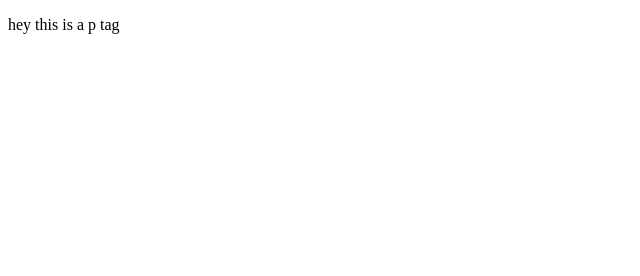
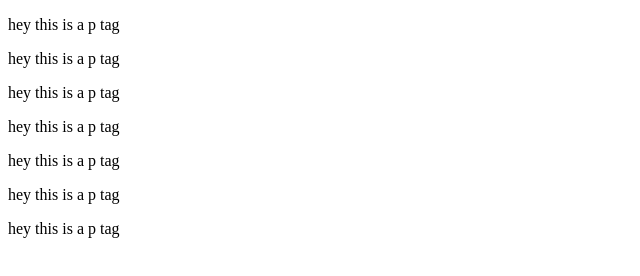
Before and after one commit to JaHa675/html-intro-access, a plain HTML site: page index.html in a window 1280 px wide. Shown: the whole page, without its empty margins (0-640 px from the left). Drawn offline with Linux system fonts and the light colour scheme.

Commit message:
added more p tags

```diff
--- a/index.html
+++ b/index.html
@@ -7,5 +7,11 @@
 </head>
 <body>
     <p>hey this is a p tag</p>
+    <p>hey this is a p tag</p>
+    <p>hey this is a p tag</p>
+    <p>hey this is a p tag</p>
+    <p>hey this is a p tag</p>
+    <p>hey this is a p tag</p>
+    <p>hey this is a p tag</p>
 </body>
 </html>
```
